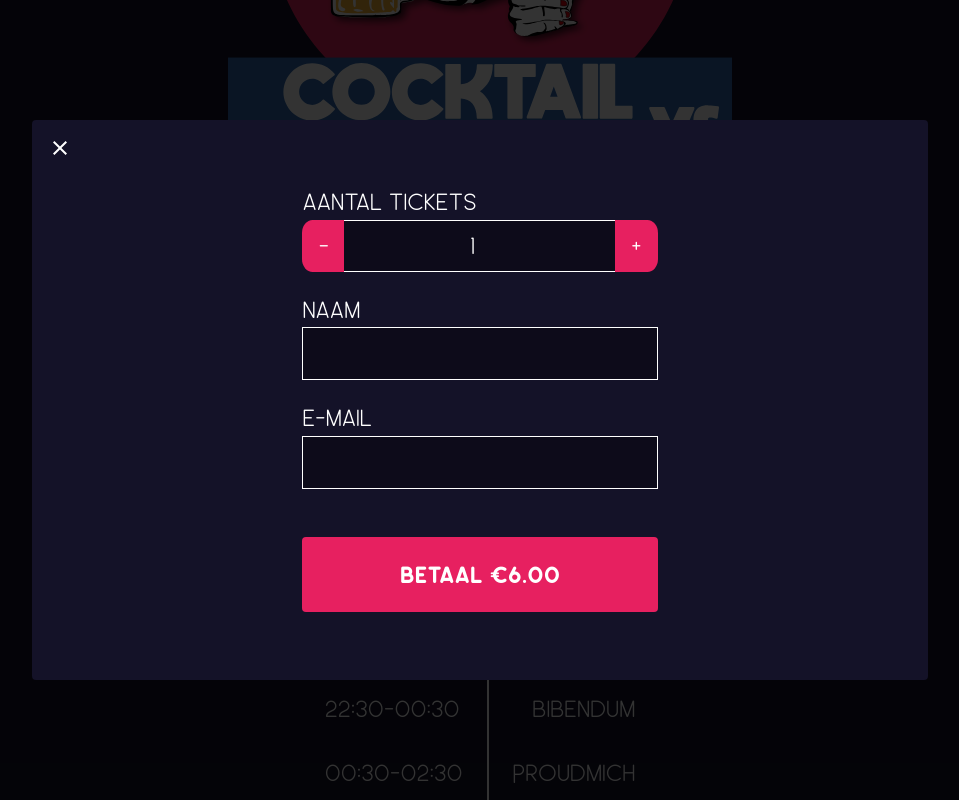
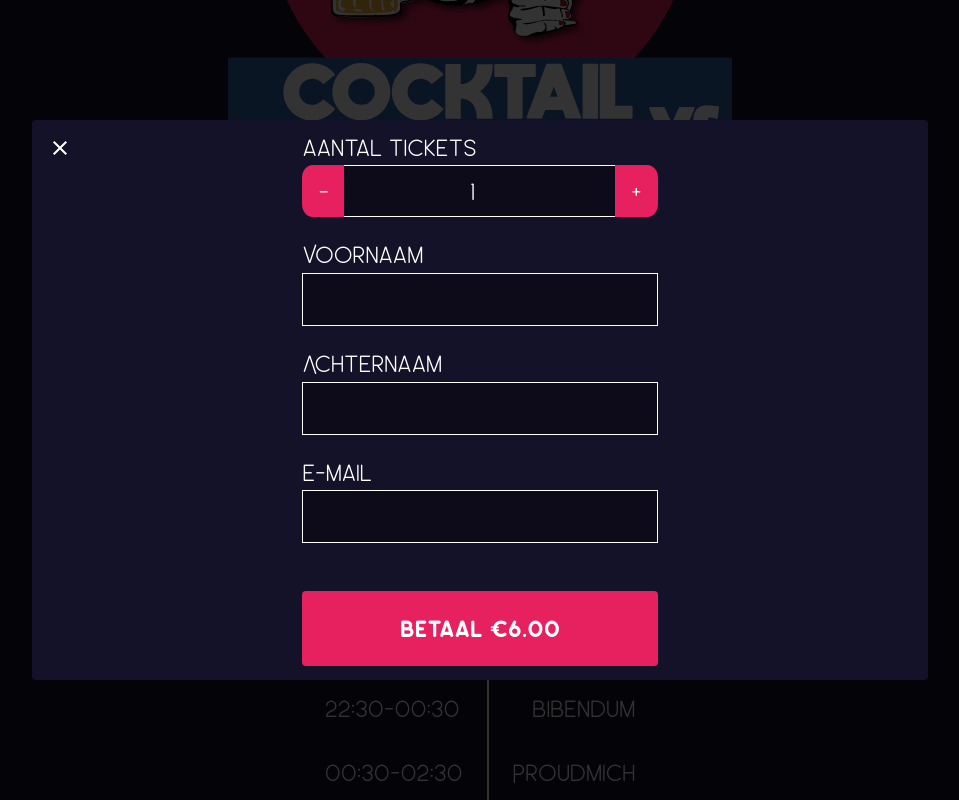
Before and after one commit to Cocktail-vs-Beer/frontend, a Next.js app: page / in a window 1280 px wide. Both pictures are taken after a click on the button "Bestel ticket". Shown: the part 519-1319 px from the top of the page, without its empty margins (160-1119 px from the left). Built offline with nearby package versions, Linux system fonts and the light colour scheme.

Commit message:
feat: added lastName field and validation

```diff
--- a/src/components/Hero/index.tsx
+++ b/src/components/Hero/index.tsx
@@ -61,10 +61,11 @@ const Hero = ({ numberOfTickets, setNumberOfTickets }: any) => {
   const [amount, setAmount] = useState(numberOfTickets);
   const [emailError, setEmailError] = useState(false);
   const [nameError, setNameError] = useState(false);
+  const [lastNameError, setLastNameError] = useState(false);
   const [error, setError] = useState('');
   const [isLoading, setIsLoading] = useState(false);
 
-  const [formvalues, setFormvalues] = useState({ naam: "", email: "" });
+  const [formvalues, setFormvalues] = useState({ naam: "", email: "", lastName: '' });
   const [buttonString, setButtonString] = useState("");
 
   Modal.setAppElement("#__next");
@@ -79,11 +80,13 @@ const Hero = ({ numberOfTickets, setNumberOfTickets }: any) => {
 
   function handleInputValueChange(e: React.ChangeEvent<HTMLInputElement>) {
     const { name, value } = e.target;
-    setFormvalues({ ...formvalues, [name]: value.trim() });
+    setFormvalues({ ...formvalues, [name]: value });
     if (name === "naam") {
       setNameError(false);
     } else if (name === "email") {
       setEmailError(false);
+    } else if(name === 'lastName') {
+      setLastNameError(false);
     }
   }
 
@@ -106,10 +109,17 @@ const Hero = ({ numberOfTickets, setNumberOfTickets }: any) => {
 
   function validateForm() {
     let valid = true;
-    if (!formvalues.naam || formvalues.naam.length < 3 || formvalues.naam.length > 30) {
+    const firstName = formvalues.naam.trim();
+    const lastName = formvalues.lastName.trim();
+    const email = formvalues.email.trim();
+
+    if (!firstName || firstName.length < 3 || firstName.length > 30) {
       setNameError(true); valid = false;
     }
-    if (!formvalues.email || !isValidEmail(formvalues.email)) {
+    if (!lastName || lastName.length < 3 || lastName.length > 30) {
+      setLastNameError(true); valid = false;
+    }
+    if (!email || !isValidEmail(email)) {
       setEmailError(true); valid = false;
     }
 
@@ -123,7 +133,8 @@ const Hero = ({ numberOfTickets, setNumberOfTickets }: any) => {
     try {
       setIsLoading(true);
       const [err, url] = await post('/order', {
-        name: formvalues.naam,
+        firstName: formvalues.naam,
+        lastName: formvalues.lastName,
         email: formvalues.email,
         quantity: amount
       });
@@ -187,7 +198,7 @@ const Hero = ({ numberOfTickets, setNumberOfTickets }: any) => {
                 maxNoOfTickets={50}
               />
               <label className="c-orderform__label" htmlFor="name">
-                naam
+                Voornaam
                 <br></br>
                 <input
                   type="text"
@@ -198,6 +209,20 @@ const Hero = ({ numberOfTickets, setNumberOfTickets }: any) => {
                   value={formvalues.naam}
                   onChange={(e) => handleInputValueChange(e)}
                   style={nameError ? { borderColor: "#e72060" } : {}}
+                />
+              </label>
+              <label className="c-orderform__label" htmlFor="name">
+                Achternaam
+                <br></br>
+                <input
+                  type="text"
+                  autoComplete="nope"
+                  autoCapitalize="true"
+                  className="c-orderform__input"
+                  name="lastName"
+                  value={formvalues.lastName}
+                  onChange={(e) => handleInputValueChange(e)}
+                  style={lastNameError ? { borderColor: "#e72060" } : {}}
                 />
               </label>
               <label htmlFor="email" className="c-orderform__label">
--- a/src/services/api.ts
+++ b/src/services/api.ts
@@ -1,5 +1,5 @@
 let useDevelopment = process.env.NODE_ENV === 'development';
-if (process.browser) {
+if (process.browser && !useDevelopment) {
   const params = new URLSearchParams(window.location.search.substring(1));
   useDevelopment = !!params.get('debug');
 }
```
